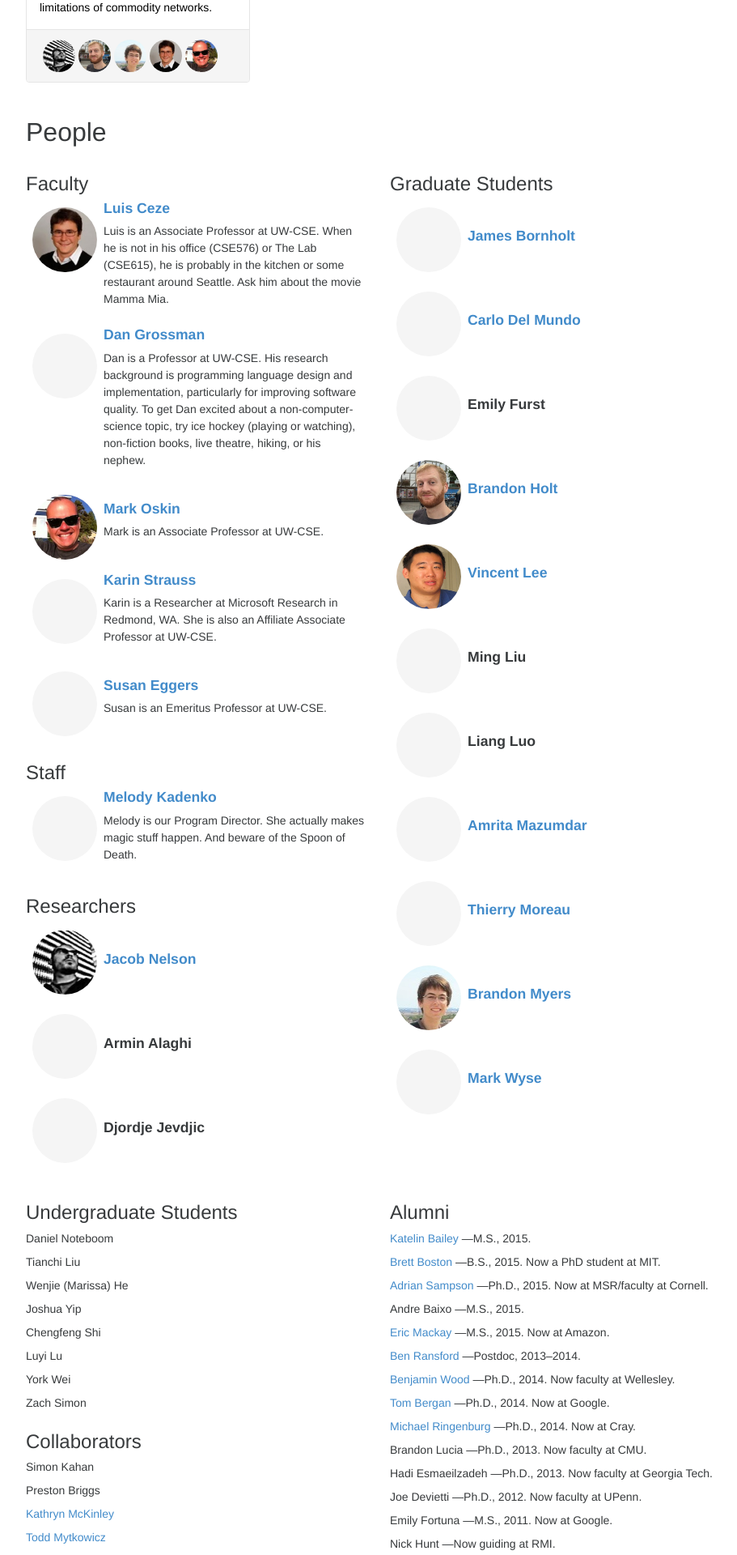
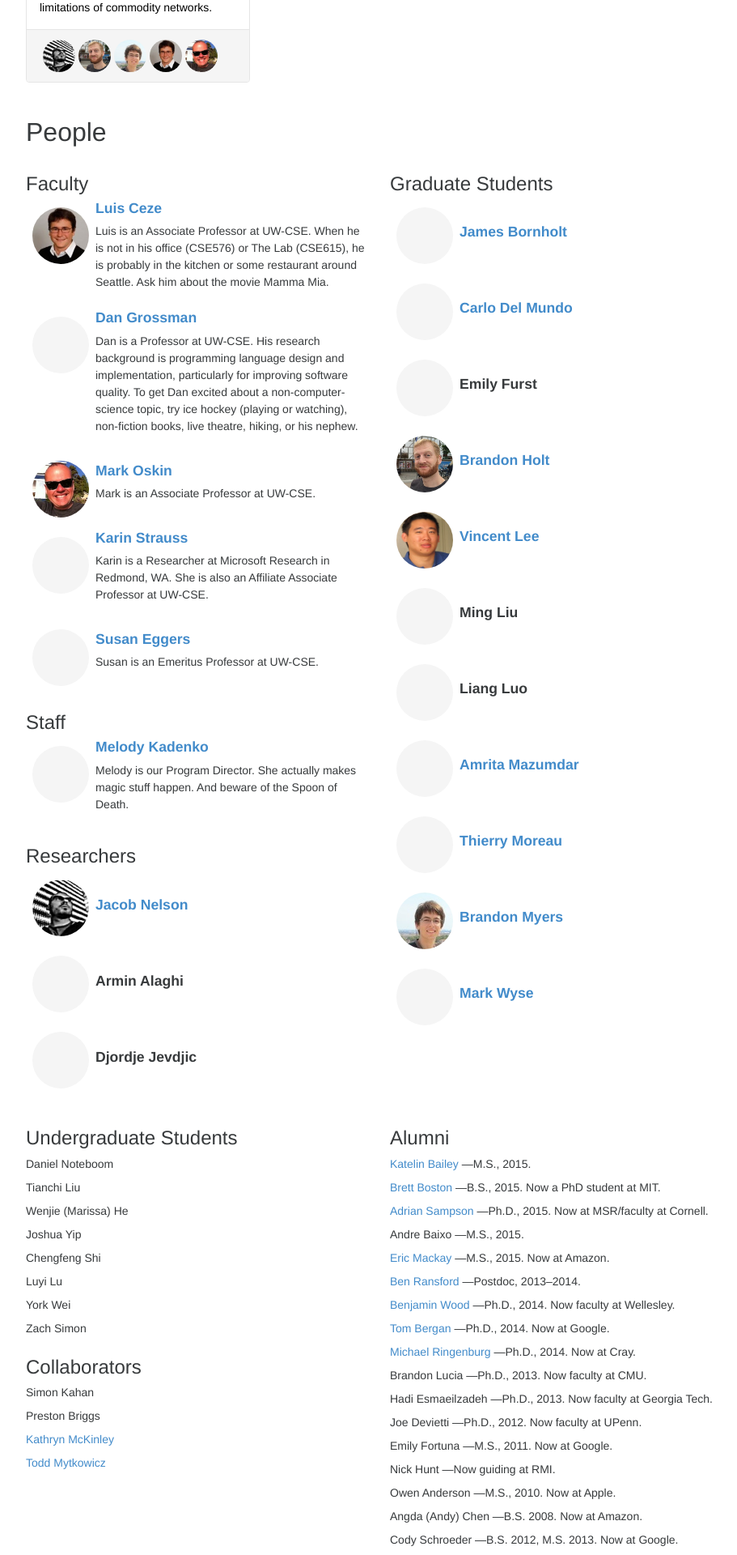
Before and after one commit to uwsampa/sampa-public, a Jekyll site: the page built from index.html, in a window 1280 px wide. Shown: the part 1243-3163 px from the top of the page at 81% size, without its empty margins (173-1084 px from the left). Built offline with Jekyll 4.4.1, drawn with Linux system fonts in a browser that asks for light colours; nearby versions of some CDN libraries; Markdown is read by kramdown in place of the engine named in the settings.

Commit message:
oops, Safari doesn't like rem sizes for svg

```diff
--- a/css/sampa.scss
+++ b/css/sampa.scss
@@ -99,7 +99,7 @@
     list-style-type: none;
     padding-left: 0em;
 
-    $profile-size: 5rem;
+    $profile-size: 70px;
 
     .profile {
         width: $profile-size;
```
